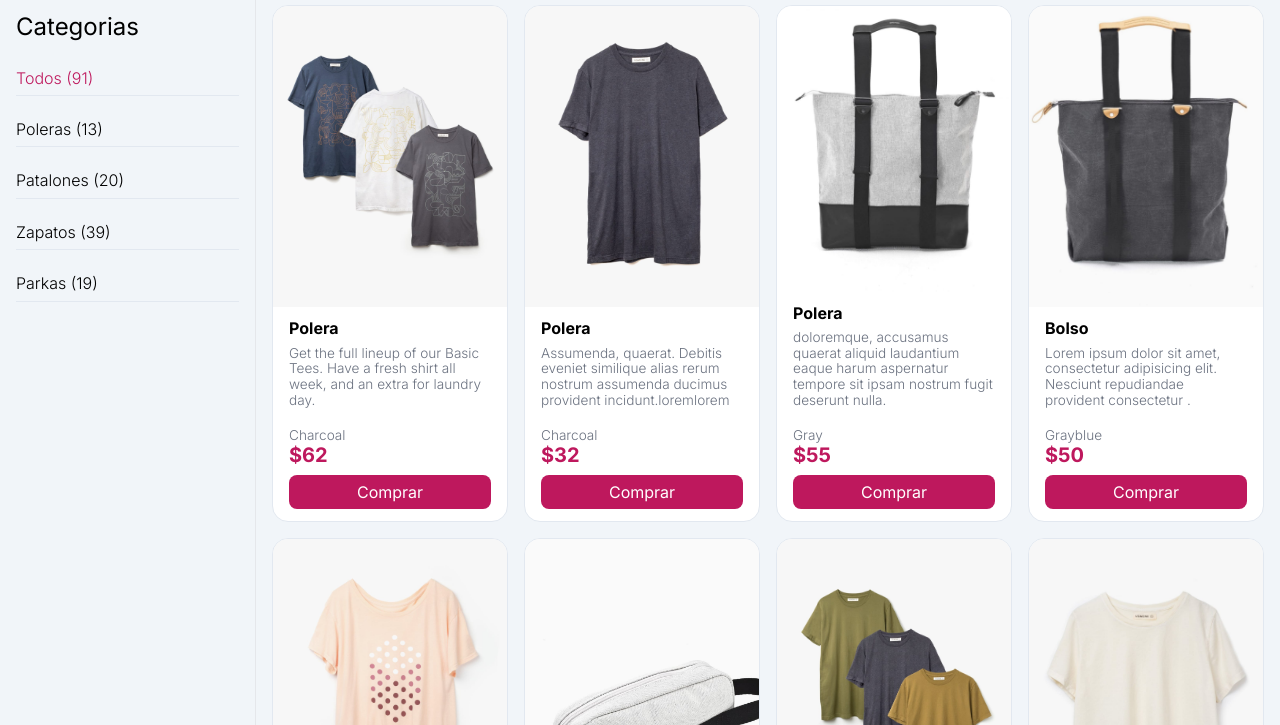
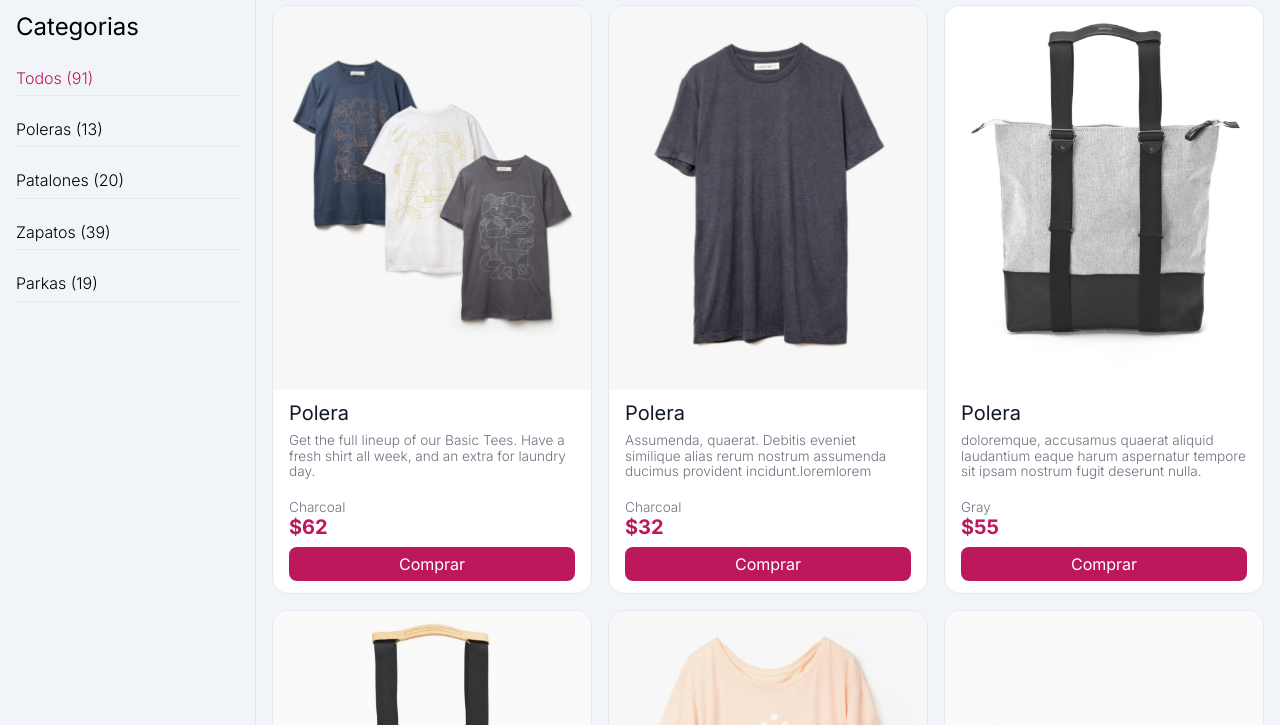
Before and after one commit to RaimonxDev/ecommerce-grid, a plain HTML site: page index.html in a window 1280 px wide. Shown: the part 75-800 px from the top of the page. Drawn offline with nearby package versions, Linux system fonts and the light colour scheme.

Commit message:
Delete media querys, and fix class

```diff
--- a/assets/css/styles.css
+++ b/assets/css/styles.css
@@ -105,25 +105,9 @@ h3.category {
     box-sizing: inherit;
     padding: 1rem;
     display: grid;
-    grid-template-columns: 1fr;
+    grid-template-columns: repeat(auto-fit, minmax(min(100%, 16rem), 1fr));
     gap: 1rem;
     height: auto;
-}
-
-@media screen and (min-width: 640px){
-    .grid-container-products{
-        grid-template-columns: repeat(2, 1fr);
-    }
-}
-@media screen and (min-width: 1024px){
-    .grid-container-products{
-        grid-template-columns: repeat(3, 1fr);
-    }
-}
-@media screen and (min-width: 1268px){
-    .grid-container-products{
-        grid-template-columns: repeat(4, 1fr);
-    }
 }
 
 .card{
@@ -155,19 +139,19 @@ h3.category {
     gap: 0.5rem;
 }
 
-.card-boy .title-product {
+.title-product {
     font-size: 1.25rem;
     font-weight: 400;
     color: #111827;
+}
+.description-product {
+    display: flex;
+    align-items: center;
 }
 .description-product, .color-product{
     font-size: 0.85rem;
     font-weight: 300;
     color: #6b7280;
-}
-.description-product {
-    display: flex;
-    align-items: center;
 }
 .color-product{
     margin-top: 0.75rem;
```
